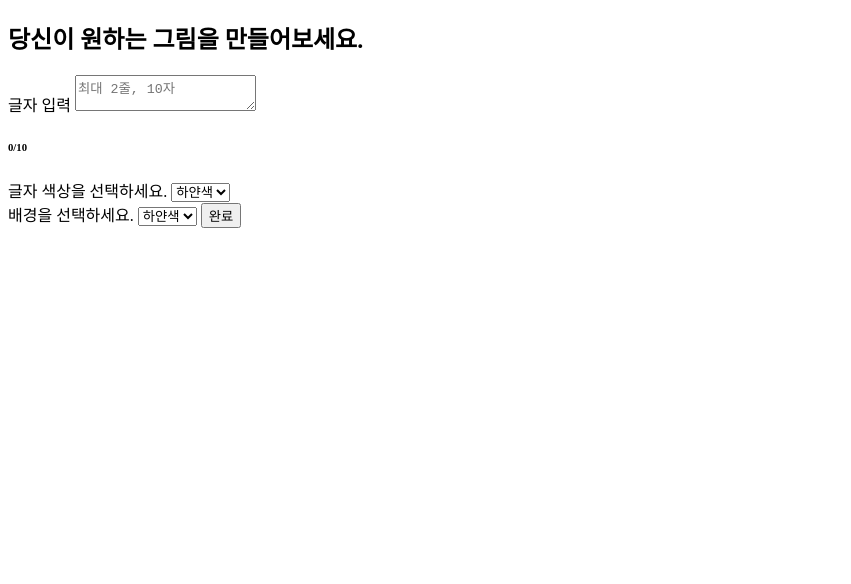
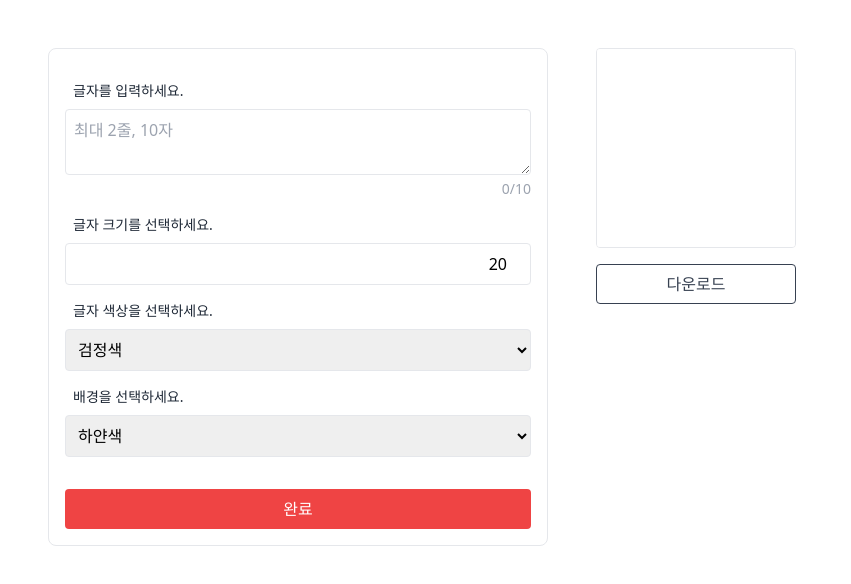
Before and after one commit to b-chae/util-website, a website: page index.html in a window 1280 px wide. Both pictures are taken after a click on the button "완료". Shown: the whole page, without its empty margins (0-851 px from the left). Drawn offline with Linux system fonts and the light colour scheme.

Commit message:
feat: Canvas 글씨 그리기 및 다운로드 기능 구현

```diff
--- a/index.html
+++ b/index.html
@@ -4,23 +4,33 @@
     <meta charset="UTF-8" />
     <meta name="viewport" content="width=device-width, initial-scale=1.0" />
     <title>벼리의 자바스크립트 연습 사이트</title>
+    <link href="./dist/output.css" rel="stylesheet" />
   </head>
   <body>
-    <h2>당신이 원하는 그림을 만들어보세요.</h2>
-    <div id="text-input">
-      <label id="text">글자 입력</label>
-      <textarea name="text" type="text" placeholder="최대 2줄, 10자"></textarea>
+    <div class="body">
+      <div class="form">
+        <div id="text-input" class="form__input">
+          <label id="text">글자를 입력하세요.</label>
+          <textarea
+            name="text"
+            type="text"
+            placeholder="최대 2줄, 10자"
+          ></textarea>
           <h6 id="text-length-helper-text" class="helperText">0/10</h6>
         </div>
-    <div id="text-color-select">
+        <div id="text-size-select" class="form__input">
+          <label>글자 크기를 선택하세요.</label>
+          <input type="number" id="text-size" value="20" />
+        </div>
+        <div id="text-color-select" class="form__input">
           <label>글자 색상을 선택하세요.</label>
           <select name="text-color">
+            <option value="black">검정색</option>
             <option value="white">하얀색</option>
-        <option value="black">검정색</option>
             <option value="grey">회색</option>
           </select>
         </div>
-    <div id="background-select">
+        <div id="background-select" class="form__input">
           <label id="text">배경을 선택하세요.</label>
           <select name="background-color">
             <option value="white">하얀색</option>
@@ -28,9 +38,16 @@
             <option value="grey">회색</option>
             <option value="blue">파란색</option>
           </select>
+        </div>
         <button id="submit">완료</button>
       </div>
-    <canvas id="canvas" width="400" height="400"> </canvas>
+      <div class="canvas">
+        <canvas id="canvas" width="200" height="200"> </canvas>
+        <button id="download" class="outline">다운로드</button>
+      </div>
+    </div>
     <script src="index.js"></script>
+    <script src="src/canvas.js"></script>
+    <script src="src/text-input.js"></script>
   </body>
 </html>
--- a/index.js
+++ b/index.js
@@ -3,44 +3,9 @@ const lengthHelperTextElement = document.getElementById(
   "text-length-helper-text",
 );
 const buttonElement = document.getElementById("submit");
+const textSizeElement = document.getElementById("text-size");
 const textColorSelectElement = document.getElementsByName("text-color")[0];
 const backgroundSelectElement =
   document.getElementsByName("background-color")[0];
 const ctx = document.getElementById("canvas").getContext("2d");
-
-inputElement.addEventListener("input", (e) => {
-  const input = e.currentTarget.value;
-  const length = input.length;
-
-  if (length > 10) {
-    e.currentTarget.value = input.slice(0, 10);
-    return;
-  }
-
-  if (input.includes("\n") && input.split("\n").length === 3) {
-    e.currentTarget.value = input.slice(0, length - 1);
-    return;
-  }
-
-  lengthHelperTextElement.innerText = `${length}/10`;
-});
-
-const colorRGB = {
-  white: "#FFFFFF",
-  black: "#000000",
-  grey: "#555555",
-  blue: "#0000FF",
-};
-
-buttonElement.addEventListener("click", () => {
-  const text = inputElement.value;
-  const textColor = textColorSelectElement.value;
-  const background = backgroundSelectElement.value;
-
-  ctx.clearRect(0, 0, 400, 400);
-  ctx.fillStyle = colorRGB[background];
-  ctx.fillRect(0, 0, 400, 400);
-  ctx.font = "20px malgun gothic";
-  ctx.fillStyle = colorRGB[textColor];
-  ctx.fillText(text, 5, 30);
-});
+const downloadButtonElement = document.getElementById("download");
--- a/package.json
+++ b/package.json
@@ -9,7 +9,8 @@
 		"prettier": "^3.1.0"
 	},
 	"dependencies": {
-		"eslint-config-prettier": "^9.0.0"
+		"eslint-config-prettier": "^9.0.0",
+		"tailwindcss": "^3.3.5"
 	},
 	"author": "b-chae <cbr5964@naver.com>"
 }
--- /dev/null
+++ b/src/canvas.js
@@ -0,0 +1,39 @@
+const colorRGB = {
+  white: "#FFFFFF",
+  black: "#000000",
+  grey: "#555555",
+  blue: "#0000FF",
+};
+
+const WIDTH = 200;
+
+const clearBackground = () => {
+  const background = backgroundSelectElement.value;
+  ctx.clearRect(0, 0, WIDTH, WIDTH);
+  ctx.fillStyle = colorRGB[background];
+  ctx.fillRect(0, 0, WIDTH, WIDTH);
+};
+
+const fillText = () => {
+  const text = inputElement.value;
+  const textSize = textSizeElement.value;
+  const textColor = textColorSelectElement.value;
+
+  ctx.font = `${textSize}px malgun gothic`;
+  const textWidth = ctx.measureText(text).width;
+
+  ctx.fillStyle = colorRGB[textColor];
+  ctx.fillText(text, WIDTH / 2 - textWidth / 2, WIDTH / 2 + textSize / 2);
+};
+
+buttonElement.addEventListener("click", () => {
+  clearBackground();
+  fillText();
+});
+
+downloadButtonElement.addEventListener("click", () => {
+  const link = document.createElement("a");
+  link.download = "image.png";
+  link.href = document.getElementById("canvas").toDataURL();
+  link.click();
+});
--- /dev/null
+++ b/src/css/input.css
@@ -0,0 +1,57 @@
+@tailwind base;
+@tailwind components;
+@tailwind utilities;
+
+.title {
+  @apply p-8 text-3xl text-gray-800;
+}
+
+.body {
+  display: flex;
+  @apply m-12;
+}
+
+.canvas {
+  @apply ml-12;
+}
+
+canvas {
+  width: 200px;
+  height: 200px;
+  @apply border rounded;
+}
+
+.form {
+  @apply p-4 border rounded-lg;
+  width: 500px;
+}
+
+.form__input {
+  @apply flex flex-col my-4;
+}
+
+.helperText {
+  @apply text-sm text-gray-400 text-end mt-1;
+}
+
+label {
+  @apply text-sm mb-2 ml-2 text-gray-800;
+}
+
+textarea,
+select,
+input {
+  @apply border rounded p-2;
+}
+
+input {
+  @apply text-end;
+}
+
+button {
+  @apply rounded w-full h-10 bg-red-500 text-white mt-4;
+}
+
+.outline {
+  @apply border rounded bg-white border-gray-700 text-gray-700;
+}
--- /dev/null
+++ b/src/text-input.js
@@ -0,0 +1,16 @@
+inputElement.addEventListener("input", (e) => {
+  const input = e.currentTarget.value;
+  const length = input.length;
+
+  if (length > 10) {
+    e.currentTarget.value = input.slice(0, 10);
+    return;
+  }
+
+  if (input.includes("\n") && input.split("\n").length === 3) {
+    e.currentTarget.value = input.slice(0, length - 1);
+    return;
+  }
+
+  lengthHelperTextElement.innerText = `${length}/10`;
+});
--- /dev/null
+++ b/tailwind.config.js
@@ -0,0 +1,8 @@
+/** @type {import('tailwindcss').Config} */
+module.exports = {
+  content: ["./src/**/*.{html,js}"],
+  theme: {
+    extend: {},
+  },
+  plugins: [],
+};
```
Also changed, not shown: dist/output.css (added), 2 other files. Lines whose indentation alone changed are shown as unchanged.
